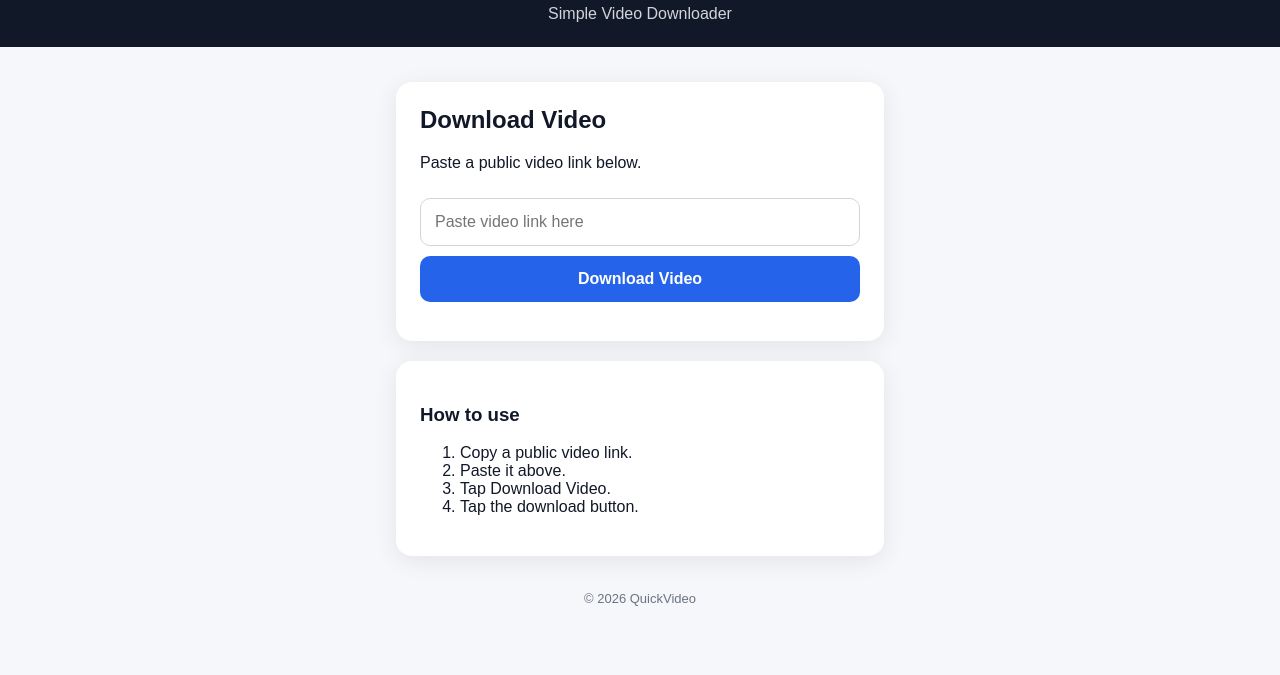
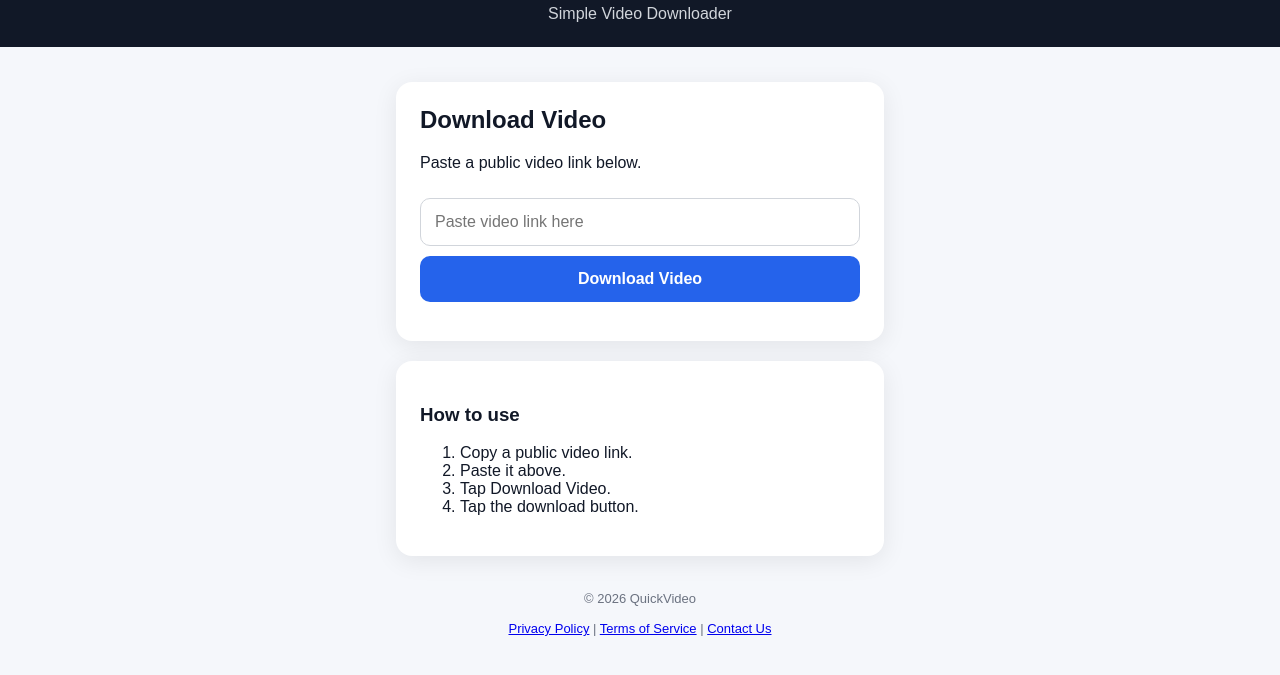
Before and after one commit to aunechagautam-videodownlodetols/-video-downloader, a website: page index.html in a window 1280 px wide. Shown: the part 59-734 px from the top of the page. Drawn offline with Linux system fonts and the light colour scheme.

Commit message:
Update index.html

```diff
--- a/index.html
+++ b/index.html
@@ -157,9 +157,16 @@ footer{
 
 </div>
 
-<footer>
+  <footer>
   © 2026 QuickVideo
-</footer>
+  <br><br>
+
+  <a href="privacy.html">Privacy Policy</a>
+  |
+  <a href="terms.html">Terms of Service</a>
+  |
+  <a href="contact.html">Contact Us</a>
+  </footer>
 
 <script>
 
```
